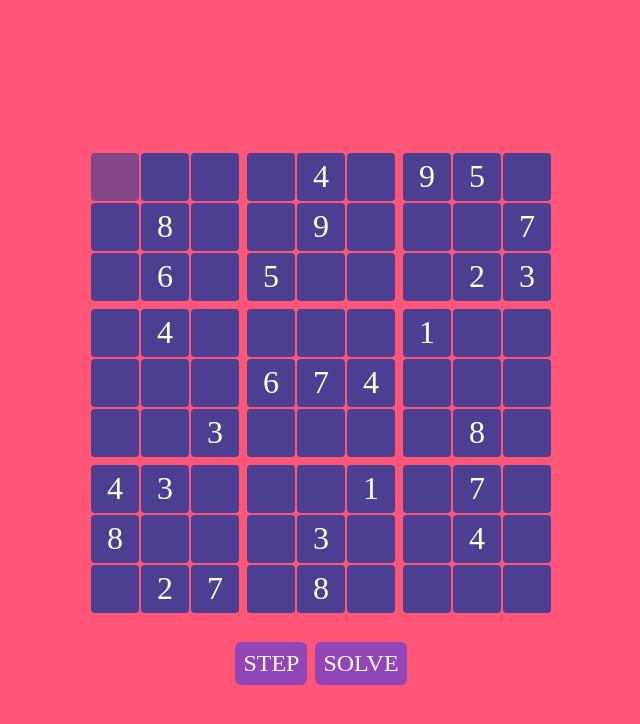
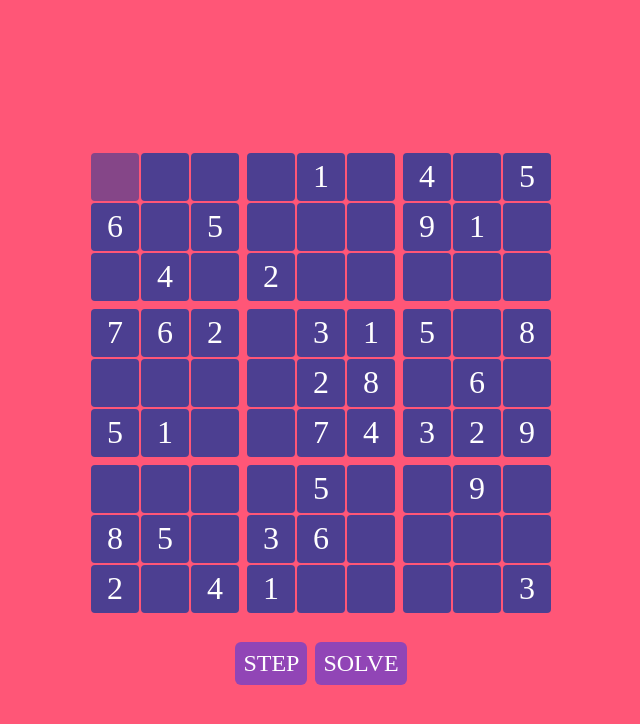
Before and after one commit to dijs/sudoku-solver, a Next.js app: page / in a window 1280 px wide. Shown: the top 724 px of the page, without its empty margins (319-959 px from the left). Built offline with nearby package versions, Linux system fonts and the light colour scheme; a web font is replaced by a local one.

Commit message:
Added easy

```diff
--- a/pages/index.js
+++ b/pages/index.js
@@ -1,10 +1,10 @@
 import Head from 'next/head';
 import { useState } from 'react';
 import Puzzle from '../components/Puzzle';
-import { getNextEmptyPosition, mock, solve, step } from '../utils';
+import { getNextEmptyPosition, easy, solve, step } from '../utils';
 
 export default function Home() {
-  const [puzzle, setPuzzle] = useState(mock);
+  const [puzzle, setPuzzle] = useState(easy);
   const [position, setPosition] = useState({ x: 0, y: 0 });
 
   function doStep() {
--- a/utils.js
+++ b/utils.js
@@ -65,7 +65,7 @@ export function generate() {
   return [];
 }
 
-export const mock = [
+export const hard = [
   [0, 0, 0, 0, 4, 0, 9, 5, 0],
   [0, 8, 0, 0, 9, 0, 0, 0, 7],
   [0, 6, 0, 5, 0, 0, 0, 2, 3],
@@ -76,3 +76,15 @@ export const mock = [
   [8, 0, 0, 0, 3, 0, 0, 4, 0],
   [0, 2, 7, 0, 8, 0, 0, 0, 0],
 ];
+
+export const easy = [
+  [0, 0, 0, 0, 1, 0, 4, 0, 5],
+  [6, 0, 5, 0, 0, 0, 9, 1, 0],
+  [0, 4, 0, 2, 0, 0, 0, 0, 0],
+  [7, 6, 2, 0, 3, 1, 5, 0, 8],
+  [0, 0, 0, 0, 2, 8, 0, 6, 0],
+  [5, 1, 0, 0, 7, 4, 3, 2, 9],
+  [0, 0, 0, 0, 5, 0, 0, 9, 0],
+  [8, 5, 0, 3, 6, 0, 0, 0, 0],
+  [2, 0, 4, 1, 0, 0, 0, 0, 3],
+];
```
